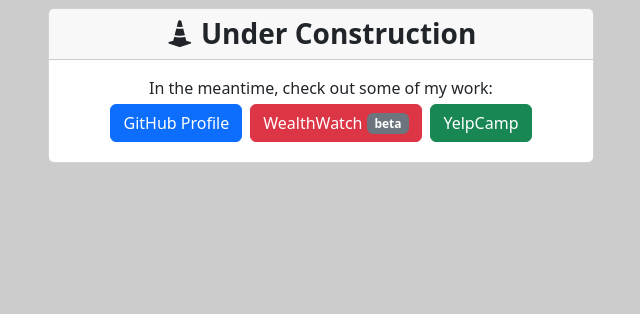
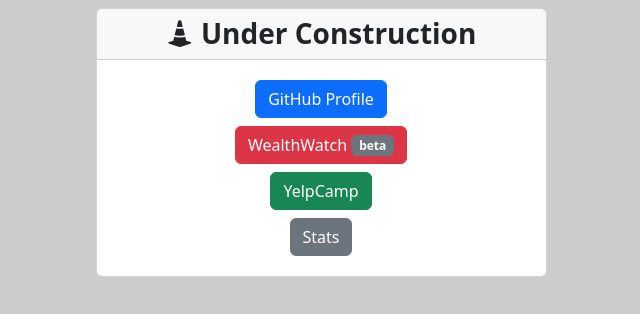
Before and after one commit to aditya-arcot/Portfolio-Website, an Angular app: page / in a window 1280 px wide. Shown: the top 314 px of the page, without its empty margins (319-959 px from the left). Built offline with nearby package versions, Linux system fonts and the light colour scheme.

Commit message:
remove placeholder text, add stats button, update layout

```diff
--- a/src/app/app.component.html
+++ b/src/app/app.component.html
@@ -1,16 +1,13 @@
 <div class="container">
     <div class="row justify-content-center mt-2">
-        <div class="col-lg-6">
+        <div class="col-lg-5 col-md-6 col-sm-8">
             <div class="card">
                 <h3 class="card-header text-center">
                     <i class="bi bi-cone-striped"></i>
                     Under Construction
                 </h3>
                 <div class="card-body text-center">
-                    <p class="mb-0">
-                        In the meantime, check out some of my work:
-                    </p>
-                    <div>
+                    <div class="d-flex flex-column align-items-center">
                         <a
                             href="https://github.com/aditya-arcot"
                             class="btn btn-primary m-1"
@@ -33,6 +30,13 @@
                         >
                             YelpCamp
                         </a>
+                        <a
+                            href="https://stats.aditya-arcot.com/"
+                            class="btn btn-secondary m-1"
+                            target="_blank"
+                        >
+                            Stats
+                        </a>
                     </div>
                 </div>
             </div>
```
